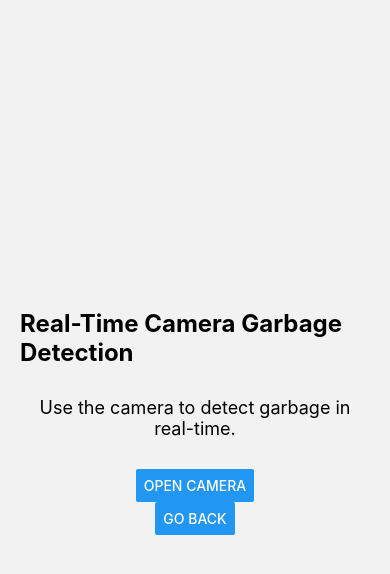
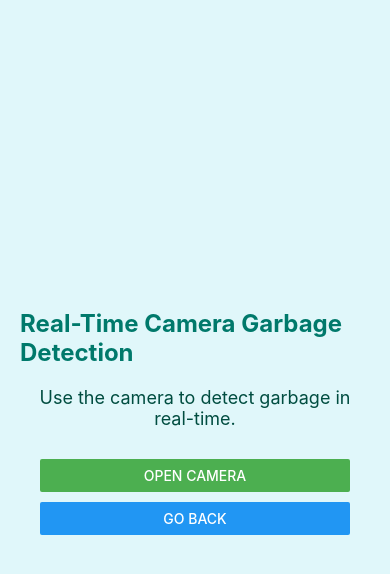
Before and after one commit to VenujaVP/Garbage-Detection-YOLOv8-ReactNative-App, a React Native app: screen /RealTimeCamera in a window 390 px wide. Both pictures are taken after a click on the button "START REAL-TIME CAMERA DETECTION". Shown: the top 574 px of the page. Built offline with nearby package versions, Linux system fonts and the light colour scheme.

Commit message:
Real-Time Camera Garbage Detection 03

```diff
--- a/pages/RealTimeCamera.js
+++ b/pages/RealTimeCamera.js
@@ -33,8 +33,11 @@ const RealTimeCamera = ({ navigation }) => {
           <Text style={styles.description}>
             Use the camera to detect garbage in real-time.
           </Text>
-          <Button title="Open Camera" onPress={openCamera} />
-          <Button title="Go Back" onPress={() => navigation.goBack()} />
+          <View style={styles.buttonContainer}>
+            <Button title="Open Camera" onPress={openCamera} color="#4CAF50" />
+            <View style={styles.buttonSpacer} />
+            <Button title="Go Back" onPress={() => navigation.goBack()} color="#2196F3" />
+          </View>
         </>
       )}
     </View>
@@ -47,16 +50,19 @@ const styles = StyleSheet.create({
     justifyContent: 'center',
     alignItems: 'center',
     padding: 20,
+    backgroundColor: '#E0F7FA', // Light blue background
   },
   title: {
     fontSize: 24,
     fontWeight: 'bold',
-    marginBottom: 30,
+    marginBottom: 20,
+    color: '#00796B', // Dark teal color
   },
   description: {
     fontSize: 18,
     textAlign: 'center',
     marginBottom: 30,
+    color: '#004D40', // Darker teal color
   },
   camera: {
     flex: 1,
@@ -72,7 +78,7 @@ const styles = StyleSheet.create({
   closeButton: {
     alignSelf: 'flex-end',
     alignItems: 'center',
-    backgroundColor: 'red',
+    backgroundColor: '#FF5252', // Red color for the close button
     padding: 10,
     borderRadius: 5,
   },
@@ -80,6 +86,13 @@ const styles = StyleSheet.create({
     fontSize: 16,
     color: 'white',
   },
+  buttonContainer: {
+    width: '100%',
+    paddingHorizontal: 20,
+  },
+  buttonSpacer: {
+    height: 10,
+  },
 });
 
 export default RealTimeCamera;
```
